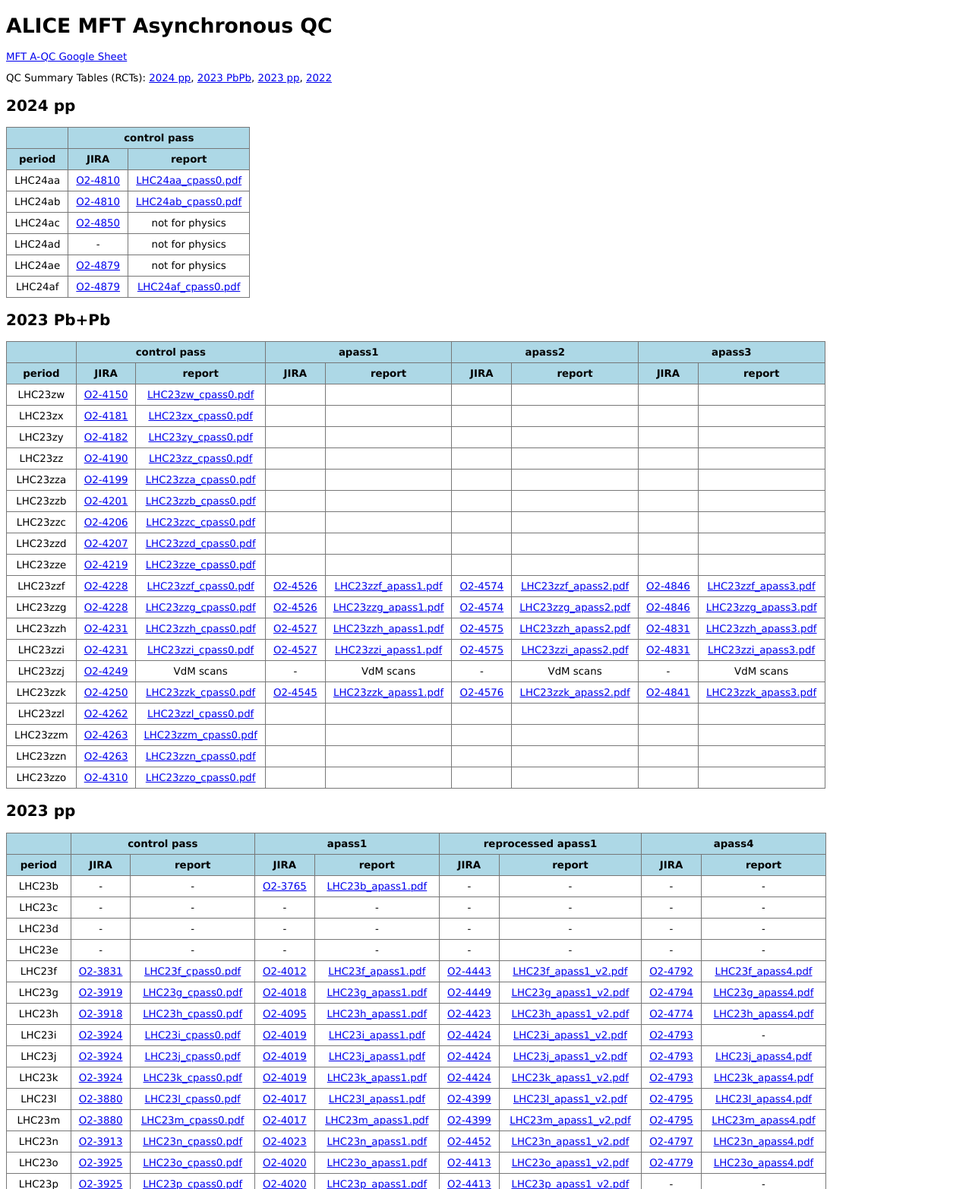
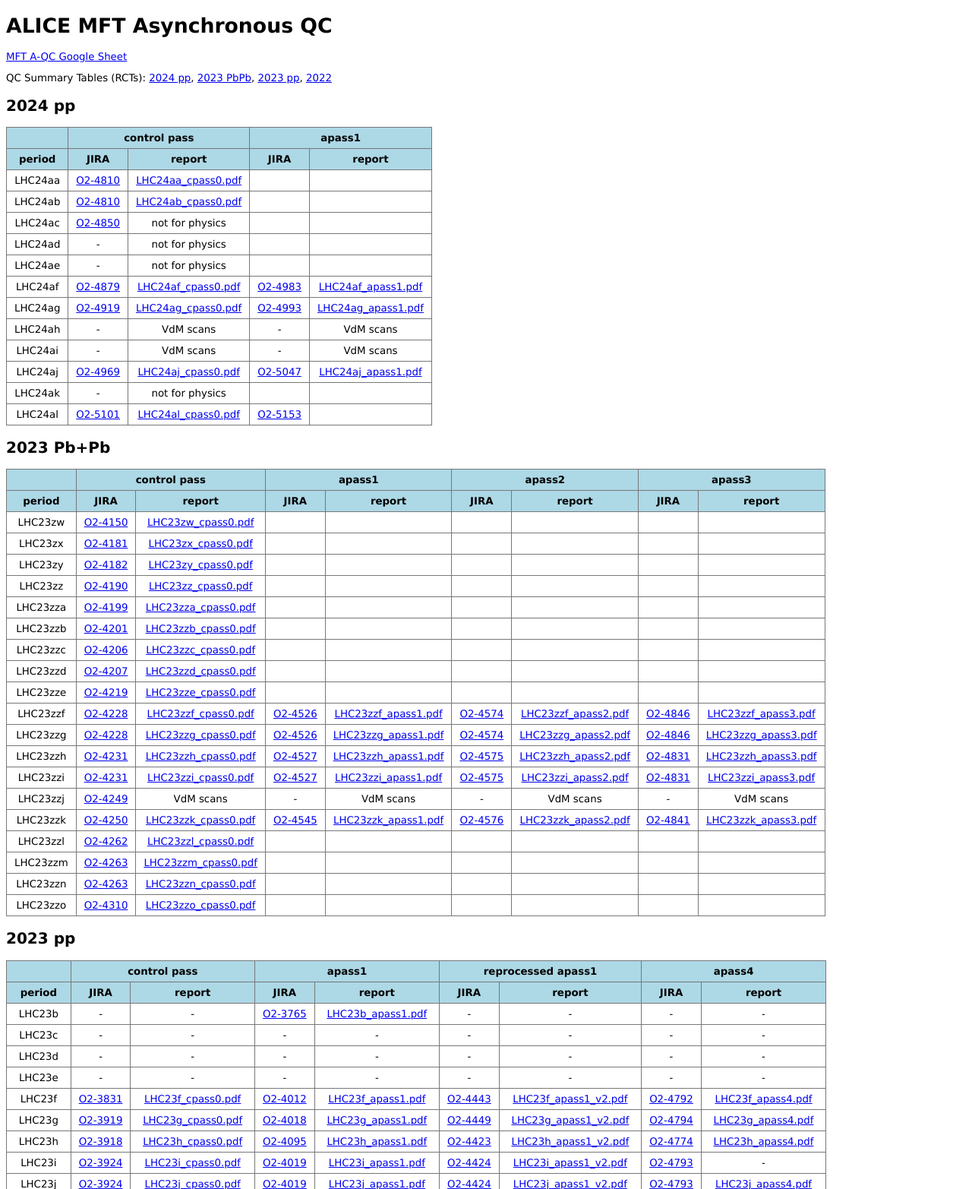
Before and after one commit to grundd/mft-aqc, a PHP site: page / in a window 1280 px wide. Shown: the top 1565 px of the page at 76% size. Run offline with PHP 8.4, Linux system fonts and the light colour scheme.

Commit message:
Update mft-aqc website html and php files

```diff
--- a/alice-mft-aqc/2024_pp.html
+++ b/alice-mft-aqc/2024_pp.html
@@ -1,10 +1,16 @@
 <table class='tb'>
-<tr> <th></th> <th colspan='2'>control pass</th> </tr>
-<tr> <th>period</th> <th>JIRA</th> <th>report</th> </tr>
-<tr> <td>LHC24aa</td> <td><a href='https://alice.its.cern.ch/jira/browse/O2-4810'>O2-4810</a></td> <td><a href='reports/LHC24aa_cpass0.pdf'>LHC24aa_cpass0.pdf</a></td> </tr>
-<tr> <td>LHC24ab</td> <td><a href='https://alice.its.cern.ch/jira/browse/O2-4810'>O2-4810</a></td> <td><a href='reports/LHC24ab_cpass0.pdf'>LHC24ab_cpass0.pdf</a></td> </tr>
-<tr> <td>LHC24ac</td> <td><a href='https://alice.its.cern.ch/jira/browse/O2-4850'>O2-4850</a></td> <td>not for physics</td> </tr>
-<tr> <td>LHC24ad</td> <td>-</td> <td>not for physics</td> </tr>
-<tr> <td>LHC24ae</td> <td><a href='https://alice.its.cern.ch/jira/browse/O2-4879'>O2-4879</a></td> <td>not for physics</td> </tr>
-<tr> <td>LHC24af</td> <td><a href='https://alice.its.cern.ch/jira/browse/O2-4879'>O2-4879</a></td> <td><a href='reports/LHC24af_cpass0.pdf'>LHC24af_cpass0.pdf</a></td> </tr>
+<tr> <th></th> <th colspan='2'>control pass</th> <th colspan='2'>apass1</th> </tr>
+<tr> <th>period</th> <th>JIRA</th> <th>report</th> <th>JIRA</th> <th>report</th> </tr>
+<tr> <td>LHC24aa</td> <td><a href='https://alice.its.cern.ch/jira/browse/O2-4810'>O2-4810</a></td> <td><a href='reports/LHC24aa_cpass0.pdf'>LHC24aa_cpass0.pdf</a></td> <td></td> <td></td> </tr>
+<tr> <td>LHC24ab</td> <td><a href='https://alice.its.cern.ch/jira/browse/O2-4810'>O2-4810</a></td> <td><a href='reports/LHC24ab_cpass0.pdf'>LHC24ab_cpass0.pdf</a></td> <td></td> <td></td> </tr>
+<tr> <td>LHC24ac</td> <td><a href='https://alice.its.cern.ch/jira/browse/O2-4850'>O2-4850</a></td> <td>not for physics</td> <td></td> <td></td> </tr>
+<tr> <td>LHC24ad</td> <td>-</td> <td>not for physics</td> <td></td> <td></td> </tr>
+<tr> <td>LHC24ae</td> <td>-</td> <td>not for physics</td> <td></td> <td></td> </tr>
+<tr> <td>LHC24af</td> <td><a href='https://alice.its.cern.ch/jira/browse/O2-4879'>O2-4879</a></td> <td><a href='reports/LHC24af_cpass0.pdf'>LHC24af_cpass0.pdf</a></td> <td><a href='https://alice.its.cern.ch/jira/browse/O2-4983'>O2-4983</a></td> <td><a href='reports/LHC24af_apass1.pdf'>LHC24af_apass1.pdf</a></td> </tr>
+<tr> <td>LHC24ag</td> <td><a href='https://alice.its.cern.ch/jira/browse/O2-4919'>O2-4919</a></td> <td><a href='reports/LHC24ag_cpass0.pdf'>LHC24ag_cpass0.pdf</a></td> <td><a href='https://alice.its.cern.ch/jira/browse/O2-4993'>O2-4993</a></td> <td><a href='reports/LHC24ag_apass1.pdf'>LHC24ag_apass1.pdf</a></td> </tr>
+<tr> <td>LHC24ah</td> <td>-</td> <td>VdM scans</td> <td>-</td> <td>VdM scans</td> </tr>
+<tr> <td>LHC24ai</td> <td>-</td> <td>VdM scans</td> <td>-</td> <td>VdM scans</td> </tr>
+<tr> <td>LHC24aj</td> <td><a href='https://alice.its.cern.ch/jira/browse/O2-4969'>O2-4969</a></td> <td><a href='reports/LHC24aj_cpass0.pdf'>LHC24aj_cpass0.pdf</a></td> <td><a href='https://alice.its.cern.ch/jira/browse/O2-5047'>O2-5047</a></td> <td><a href='reports/LHC24aj_apass1.pdf'>LHC24aj_apass1.pdf</a></td> </tr>
+<tr> <td>LHC24ak</td> <td>-</td> <td>not for physics</td> <td></td> <td></td> </tr>
+<tr> <td>LHC24al</td> <td><a href='https://alice.its.cern.ch/jira/browse/O2-5101'>O2-5101</a></td> <td><a href='reports/LHC24al_cpass0.pdf'>LHC24al_cpass0.pdf</a></td> <td><a href='https://alice.its.cern.ch/jira/browse/O2-5153'>O2-5153</a></td> <td></td> </tr>
 </table>
--- a/alice-mft-aqc/MC.html
+++ b/alice-mft-aqc/MC.html
@@ -5,8 +5,13 @@
 <tr> <td>LHC23k2c</td> <td><a href='https://alice.its.cern.ch/jira/browse/O2-4547'>O2-4547</a></td> <td>apass4 of LHC22 pp@13.6 TeV @500 kHz</td> <td><a href='reports/MC_LHC23k2c_vs_LHC22pp_apass4.pdf'>MC_LHC23k2c_vs_LHC22pp_apass4.pdf</a></td> <td>periods LHC22o+p+r+t</td> </tr>
 <tr> <td>LHC23k4b</td> <td><a href='https://alice.its.cern.ch/jira/browse/O2-4556'>O2-4556</a></td> <td>apass1 of LHC23 pp@13.6 TeV</td> <td><a href='reports/MC_LHC23k4b_vs_LHC23n+zk_apass1.pdf'>MC_LHC23k4b_vs_LHC23n+zk_apass1.pdf</a></td> <td>periods LHC23n+zk</td> </tr>
 <tr> <td></td> <td></td> <td></td> <td><a href='reports/MC_LHC23k4b_vs_LHC23pp_apass1.pdf'>MC_LHC23k4b_vs_LHC23pp_apass1.pdf</a></td> <td>all other periods</td> </tr>
+<tr> <td>LHC23k4g</td> <td><a href='https://alice.its.cern.ch/jira/browse/O2-4780'>O2-4780</a></td> <td>apass4 of LHC23 pp@13.6 TeV</td> <td><a href='reports/MC_LHC23k4g_vs_LHC23n+zk_apass4.pdf'>MC_LHC23k4g_vs_LHC23n+zk_apass4.pdf</a></td> <td>periods LHC23n+zk</td> </tr>
+<tr> <td></td> <td></td> <td></td> <td><a href='reports/MC_LHC23k4g_vs_LHC23pp_apass4.pdf'>MC_LHC23k4g_vs_LHC23pp_apass4.pdf</a></td> <td>all other periods</td> </tr>
 <tr> <td>LHC23k6c</td> <td><a href='https://alice.its.cern.ch/jira/browse/O2-4582'>O2-4582</a></td> <td>apass1 of LHC23 Pb-Pb@5.36 TeV</td> <td><a href='reports/MC_LHC23k6c_vs_LHC23PbPb_apass1.pdf'>MC_LHC23k6c_vs_LHC23PbPb_apass1.pdf</a></td> <td>-</td> </tr>
 <tr> <td>LHC23k6d</td> <td><a href='https://alice.its.cern.ch/jira/browse/O2-4586'>O2-4586</a></td> <td>apass2 of LHC23 Pb-Pb@5.36 TeV</td> <td><a href='reports/MC_LHC23k6d_vs_LHC23PbPb_apass2.pdf'>MC_LHC23k6d_vs_LHC23PbPb_apass2.pdf</a></td> <td>-</td> </tr>
 <tr> <td>LHC23k6e</td> <td><a href='https://alice.its.cern.ch/jira/browse/O2-4717'>O2-4717</a></td> <td>apass2 of LHC23 Pb-Pb@5.36 TeV</td> <td><a href='reports/MC_LHC23k6e_vs_LHC23PbPb_apass2.pdf'>MC_LHC23k6e_vs_LHC23PbPb_apass2.pdf</a></td> <td>-</td> </tr>
-<tr> <td>LHC24b1</td> <td><a href='https://alice.its.cern.ch/jira/browse/O2-4718'>O2-4718</a></td> <td>apass6 of LHC22o - MinBias</td> <td><a href='reports/MC_LHC24b1_vs_LHC22o_apass6.pdf'>MC_LHC24b1_vs_LHC22o_apass6.pdf</a></td> <td>-</td> </tr>
+<tr> <td>LHC24b1b</td> <td><a href='https://alice.its.cern.ch/jira/browse/O2-4718'>O2-4718</a></td> <td>apass6 of LHC22o - MinBias</td> <td><a href='reports/MC_LHC24b1b_vs_LHC22o_apass6.pdf'>MC_LHC24b1b_vs_LHC22o_apass6.pdf</a></td> <td>-</td> </tr>
+<tr> <td>LHC24d2b</td> <td><a href='https://alice.its.cern.ch/jira/browse/O2-4843'>O2-4843</a></td> <td>apass3 of LHC23 Pb-Pb@5.36 TeV</td> <td><a href='reports/MC_LHC24d2b_vs_LHC23PbPb_apass3.pdf'>MC_LHC24d2b_vs_LHC23PbPb_apass3.pdf</a></td> <td>golden periods</td> </tr>
+<tr> <td></td> <td></td> <td></td> <td><a href='reports/MC_LHC24d2b_vs_LHC23PbPb_apass3_nongolden_periods.pdf'>MC_LHC24d2b_vs_LHC23PbPb_apass3_nongolden_periods.pdf</a></td> <td>non-golden periods</td> </tr>
+<tr> <td>LHC24e2</td> <td><a href='https://alice.its.cern.ch/jira/browse/O2-4934'>O2-4934</a></td> <td>apass3 of LHC23 Pb-Pb@5.36 TeV </td> <td><a href='reports/MC_LHC24e2_vs_LHC23PbPb_apass3.pdf'>MC_LHC24e2_vs_LHC23PbPb_apass3.pdf</a></td> <td>-</td> </tr>
 </table>
--- a/alice-mft-aqc/index.php
+++ b/alice-mft-aqc/index.php
@@ -31,13 +31,13 @@
 
         <h2>2022</h2>
         <ul>
-            <li><a href="reports/LHC22f_apass4.pdf">LHC22f_apass4.pdf</a></li>
-            <li><a href="reports/LHC22o_apass6.pdf">LHC22o_apass6.pdf</a></li>
-            <li><a href="reports/LHC22p_apass2.pdf">LHC22p_apass2.pdf</a></li>
-            <li><a href="reports/LHC22p_apass3.pdf">LHC22p_apass3.pdf</a></li>
-            <li><a href="reports/LHC22q_apass2.pdf">LHC22q_apass2.pdf</a></li>
-            <li><a href="reports/LHC22q_apass3.pdf">LHC22q_apass3.pdf</a></li>
-            <li><a href="reports/LHC22s_apass5.pdf">LHC22s_apass5.pdf</a></li>
+            <li>LHC22f: <a href="reports/LHC22f_apass4.pdf">apass4.pdf</a></li>
+            <li>LHC22o: <a href="reports/LHC22o_apass6.pdf">apass6.pdf</a>, <a href="reports/LHC22o_apass7_skimmed.pdf">apass7_skimmed.pdf</a></li>
+            <li>LHC22p: <a href="reports/LHC22p_apass2.pdf">apass2.pdf</a>, <a href="reports/LHC22p_apass3.pdf">apass3.pdf</a>, <a href="reports/LHC22p_apass7_skimmed.pdf">apass7_skimmed.pdf</a></li>
+            <li>LHC22q: <a href="reports/LHC22q_apass2.pdf">apass2.pdf</a>, <a href="reports/LHC22q_apass3.pdf">apass3.pdf</a></li>
+            <li>LHC22r: <a href="reports/LHC22r_apass7_skimmed.pdf">apass7_skimmed.pdf</a></li>
+            <li>LHC22s: <a href="reports/LHC22s_apass5.pdf">apass5.pdf</a></li>
+            <li>LHC22t: <a href="reports/LHC22t_apass7_skimmed.pdf">apass7_skimmed.pdf</a></li>
         </ul>
 
         <h2>MC productions</h2>
```
